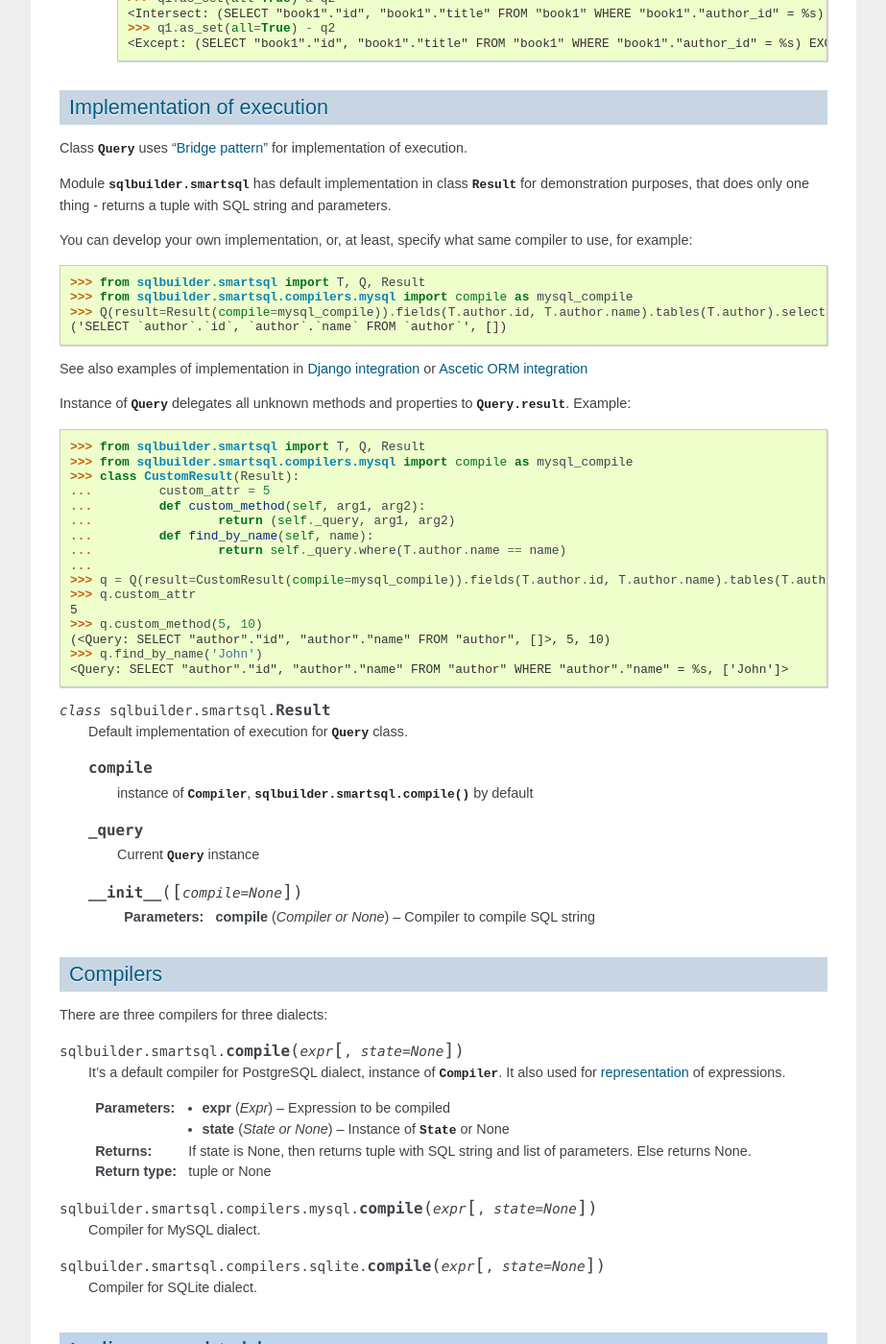
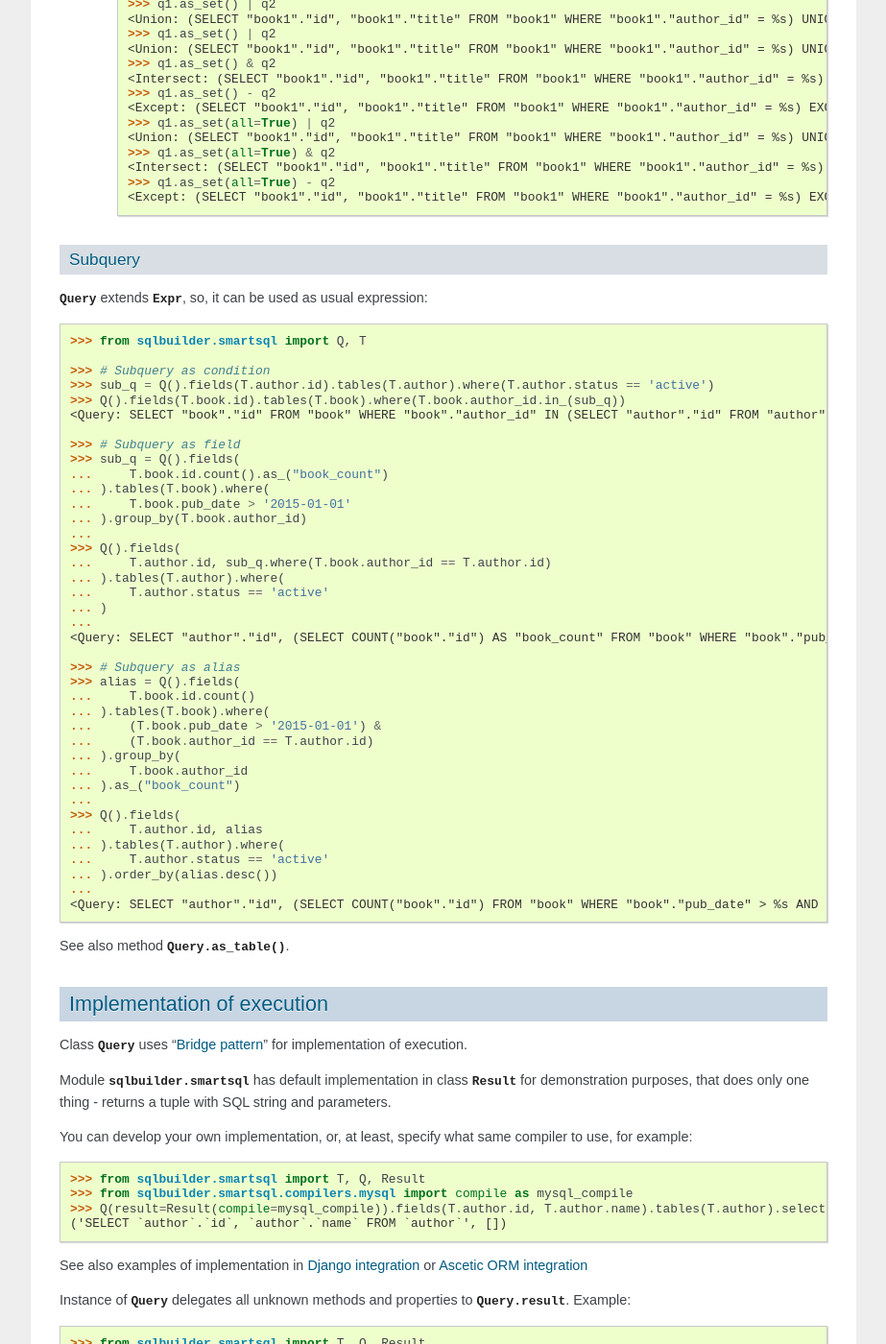
Before and after one commit to vmuriart/sqlbuilder, a Sphinx documentation site: the page built from docs/index.rst, in a window 1280 px wide and 1400 px high, scrolled down 13905 px. Shown: the whole window at 96% size, without its empty margins (198-1121 px from the left). Built offline with Sphinx 7.4.7, drawn with Linux system fonts in a browser that asks for light colours; some of the changed text lies outside the part shown.

Commit message:
docs, tests for subquery

```diff
--- a/docs/index.rst
+++ b/docs/index.rst
@@ -719,6 +719,7 @@ Query object
             ... }, on_duplicate_key_update={
             ...     T.stats.counter: T.stats.counter + func.VALUES(T.stats.couner)
             ... })
+            ...
             ('INSERT INTO "stats" ("stats"."counter", "stats"."object_id", "stats"."object_type") VALUES (%s, %s, %s) ON DUPLICATE KEY UPDATE "stats"."counter" = "stats"."counter" + VALUES("stats"."couner")', [1, 15, 'author'])
 
             >>> # Keys of dict are strings
@@ -729,6 +730,7 @@ Query object
             ... }, on_duplicate_key_update={
             ...     'counter': T.stats.counter + func.VALUES(T.stats.couner)
             ... })
+            ...
             ('INSERT INTO "stats" ("object_type", "object_id", "counter") VALUES (%s, %s, %s) ON DUPLICATE KEY UPDATE "counter" = "stats"."counter" + VALUES("stats"."couner")', ['author', 15, 1])
 
             >>> # Use "values" keyword argument
@@ -738,6 +740,7 @@ Query object
             ...     values=('author', 15, 1),
             ...     on_duplicate_key_update={T.stats.counter: T.stats.counter + func.VALUES(T.stats.couner)}
             ... )
+            ...
             ('INSERT INTO "stats" ("stats"."object_type", "stats"."object_id", "stats"."counter") VALUES %s, %s, %s ON DUPLICATE KEY UPDATE "stats"."counter" = "stats"."counter" + VALUES("stats"."couner")', ['author', 15, 1])
 
             >>> # Insert many
@@ -750,6 +753,7 @@ Query object
             ...     ),
             ...     on_duplicate_key_update={T.stats.counter: T.stats.counter + func.VALUES(T.stats.couner)}
             ... )
+            ...
             ('INSERT INTO "stats" ("stats"."object_type", "stats"."object_id", "stats"."counter") VALUES (%s, %s, %s), (%s, %s, %s) ON DUPLICATE KEY UPDATE "stats"."counter" = "stats"."counter" + VALUES("stats"."couner")', ['author', 15, 1, 'author', 16, 1])
 
             >>> # Insert ignore
@@ -759,6 +763,7 @@ Query object
             ...     values=('author', 15, 1),
             ...     ignore=True
             ... )
+            ...
             ('INSERT IGNORE INTO "stats" ("stats"."object_type", "stats"."object_id", "stats"."counter") VALUES %s, %s, %s', ['author', 15, 1])
 
     .. method:: update([key_values=None, **kw])
@@ -774,6 +779,7 @@ Query object
             ...     T.author.first_name: 'John',
             ...     T.author.last_login: func.NOW()
             ... })
+            ...
             ('UPDATE "author" SET "author"."last_login" = NOW(), "author"."first_name" = %s WHERE "author"."id" = %s', ['John', 10])
 
             >>> # Keys of dict are strings
@@ -781,6 +787,7 @@ Query object
             ...     'first_name': 'John',
             ...     'last_login': func.NOW()
             ... })
+            ...
             ('UPDATE "author" SET "first_name" = %s, "last_login" = NOW() WHERE "author"."id" = %s', ['John', 10])
 
             >>> # Use "values" keyword argument
@@ -789,6 +796,7 @@ Query object
             ... ).where(T.author.id == 10).update(
             ...     values=('John', func.NOW())
             ... )
+            ...
             ('UPDATE "author" SET "author"."first_name" = %s, "author"."last_login" = NOW() WHERE "author"."id" = %s', ['John', 10])
 
     .. method:: delete(**kw)
@@ -818,6 +826,7 @@ Query object
             ... ).on(
             ...     T.book.author_id == author_query_alias.id
             ... ))
+            ...
             <Query: SELECT "book"."id", "book"."title" FROM "book" INNER JOIN (SELECT "author"."id" FROM "author" WHERE "author"."status" = %s) AS "author_query_alias" ON ("book"."author_id" = "author_query_alias"."id"), ['active']>
 
     .. method:: as_set([all=False])
@@ -845,6 +854,54 @@ Query object
             <Intersect: (SELECT "book1"."id", "book1"."title" FROM "book1" WHERE "book1"."author_id" = %s) INTERSECT ALL (SELECT "book2"."id", "book2"."title" FROM "book2" WHERE "book2"."author_id" = %s), [10, 10]>
             >>> q1.as_set(all=True) - q2
             <Except: (SELECT "book1"."id", "book1"."title" FROM "book1" WHERE "book1"."author_id" = %s) EXCEPT ALL (SELECT "book2"."id", "book2"."title" FROM "book2" WHERE "book2"."author_id" = %s), [10, 10]>
+
+
+Subquery
+^^^^^^^^
+
+:class:`Query` extends :class:`Expr`, so, it can be used as usual expression::
+
+    >>> from sqlbuilder.smartsql import Q, T
+
+    >>> # Subquery as condition
+    >>> sub_q = Q().fields(T.author.id).tables(T.author).where(T.author.status == 'active')
+    >>> Q().fields(T.book.id).tables(T.book).where(T.book.author_id.in_(sub_q))
+    <Query: SELECT "book"."id" FROM "book" WHERE "book"."author_id" IN (SELECT "author"."id" FROM "author" WHERE "author"."status" = %s), ['active']>
+
+    >>> # Subquery as field
+    >>> sub_q = Q().fields(
+    ...     T.book.id.count().as_("book_count")
+    ... ).tables(T.book).where(
+    ...     T.book.pub_date > '2015-01-01'
+    ... ).group_by(T.book.author_id)
+    ...
+    >>> Q().fields(
+    ...     T.author.id, sub_q.where(T.book.author_id == T.author.id)
+    ... ).tables(T.author).where(
+    ...     T.author.status == 'active'
+    ... )
+    ...
+    <Query: SELECT "author"."id", (SELECT COUNT("book"."id") AS "book_count" FROM "book" WHERE "book"."pub_date" > %s AND "book"."author_id" = "author"."id" GROUP BY "book"."author_id") FROM "author" WHERE "author"."status" = %s, ['2015-01-01', 'active']>
+
+    >>> # Subquery as alias
+    >>> alias = Q().fields(
+    ...     T.book.id.count()
+    ... ).tables(T.book).where(
+    ...     (T.book.pub_date > '2015-01-01') &
+    ...     (T.book.author_id == T.author.id)
+    ... ).group_by(
+    ...     T.book.author_id
+    ... ).as_("book_count")
+    ...
+    >>> Q().fields(
+    ...     T.author.id, alias
+    ... ).tables(T.author).where(
+    ...     T.author.status == 'active'
+    ... ).order_by(alias.desc())
+    ...
+    <Query: SELECT "author"."id", (SELECT COUNT("book"."id") FROM "book" WHERE "book"."pub_date" > %s AND "book"."author_id" = "author"."id" GROUP BY "book"."author_id") AS "book_count" FROM "author" WHERE "author"."status" = %s ORDER BY "book_count" DESC, ['2015-01-01', 'active']>
+
+See also method :meth:`Query.as_table`.
 
 
 .. _implementation-of-execution:
```
Also changed, not shown: other parts of docs/index.rst (+8 -8 lines), 1 other file.
